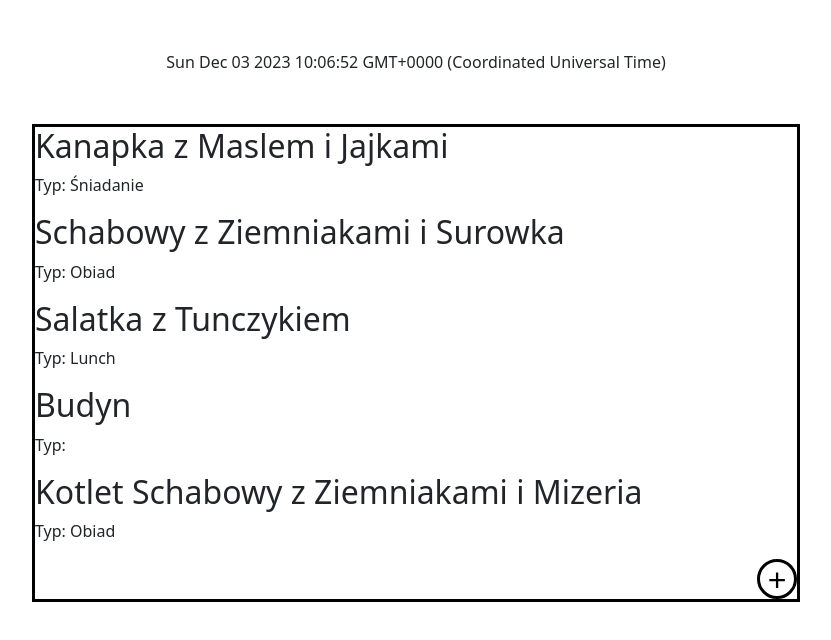
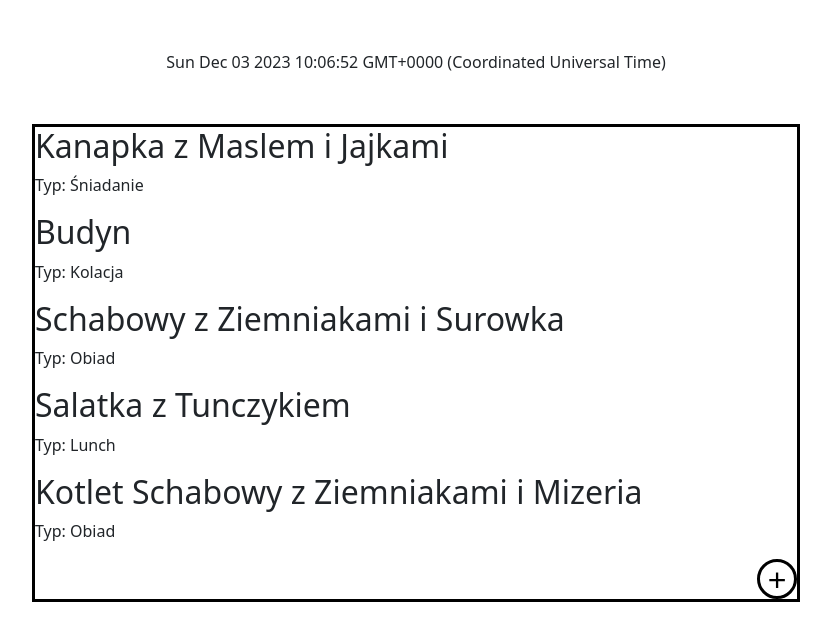
Before and after one commit to kacperx0m/Komponenty, an Angular app: page /day-view in a window 1280 px wide. Shown: the top 640 px of the page, without its empty margins (224-1055 px from the left). Built offline with nearby package versions, Linux system fonts and the light colour scheme.

Commit message:
dodanie posilku w meals.data

```diff
--- a/src/app/components/home/home.component.css
+++ b/src/app/components/home/home.component.css
@@ -62,3 +62,14 @@ footer {
     margin: 10px;
     width: auto;
 }
+
+
+.progress-bar-container {
+  margin: 20px 0;
+  text-align: center;
+}
+
+progress {
+  width: 100%;
+  height: 20px;
+}
--- a/src/app/components/home/home.component.html
+++ b/src/app/components/home/home.component.html
@@ -57,6 +57,10 @@
     <p>co stanowi <span>{{userCalories | number:'1.0-0'}}/100</span>%</p>
 </div>
 
+<div class="progress-bar-container">
+  <progress value="{{ userCalories }}" max="{{ userTDEE }}"></progress>
+  <span>{{ userCalories }} / {{ userTDEE }} calories</span>
+</div>
 
 <div appDirective>Historia posiłkow:</div>
 <p>{{ today  | date:'fullDate'}} </p>
--- a/src/app/data/mock/meals.data.ts
+++ b/src/app/data/mock/meals.data.ts
@@ -19,6 +19,12 @@ export const MEALS:Meal[] = [
     nutritionals: calculateTotalNutrition([INGREDIENTS[0],INGREDIENTS[1],INGREDIENTS[2]])
   },
   {
+    ingredients: [INGREDIENTS[3]],
+    name: "budyn",
+    type: MealType.Supper,
+    nutritionals: calculateTotalNutrition([INGREDIENTS[3]])
+  },
+  {
     ingredients: [INGREDIENTS[4],INGREDIENTS[5],INGREDIENTS[6]],
     name: "schabowy z ziemniakami i surowka",
     type: MealType.Dinner,
@@ -30,17 +36,12 @@ export const MEALS:Meal[] = [
     type: MealType.Lunch,
     nutritionals: calculateTotalNutrition([INGREDIENTS[7],INGREDIENTS[8],INGREDIENTS[9]])
   },
+
   {
-    ingredients: [INGREDIENTS[3]],
-    name: "budyn",
-    type: MealType.Snack,
-    nutritionals: calculateTotalNutrition([INGREDIENTS[3]])
-  },
-  {
-    ingredients: [INGREDIENTS[3],INGREDIENTS[4],INGREDIENTS[5]],
+    ingredients: [INGREDIENTS[10],INGREDIENTS[11],INGREDIENTS[12]],
     name: "kotlet schabowy z ziemniakami i mizeria ",
     type: MealType.Dinner,
-    nutritionals: calculateTotalNutrition([INGREDIENTS[3],INGREDIENTS[4],INGREDIENTS[5]])
+    nutritionals: calculateTotalNutrition([INGREDIENTS[10],INGREDIENTS[11],INGREDIENTS[12]])
   }
 ];
 
```
